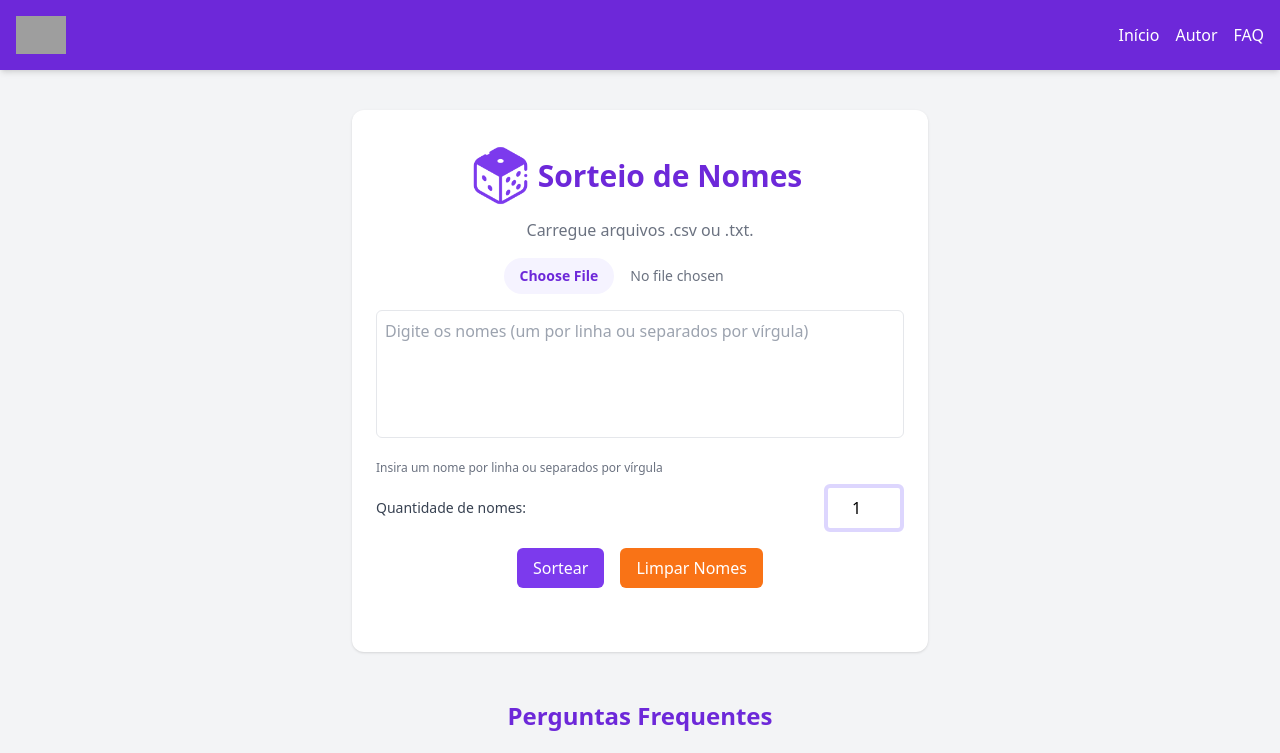
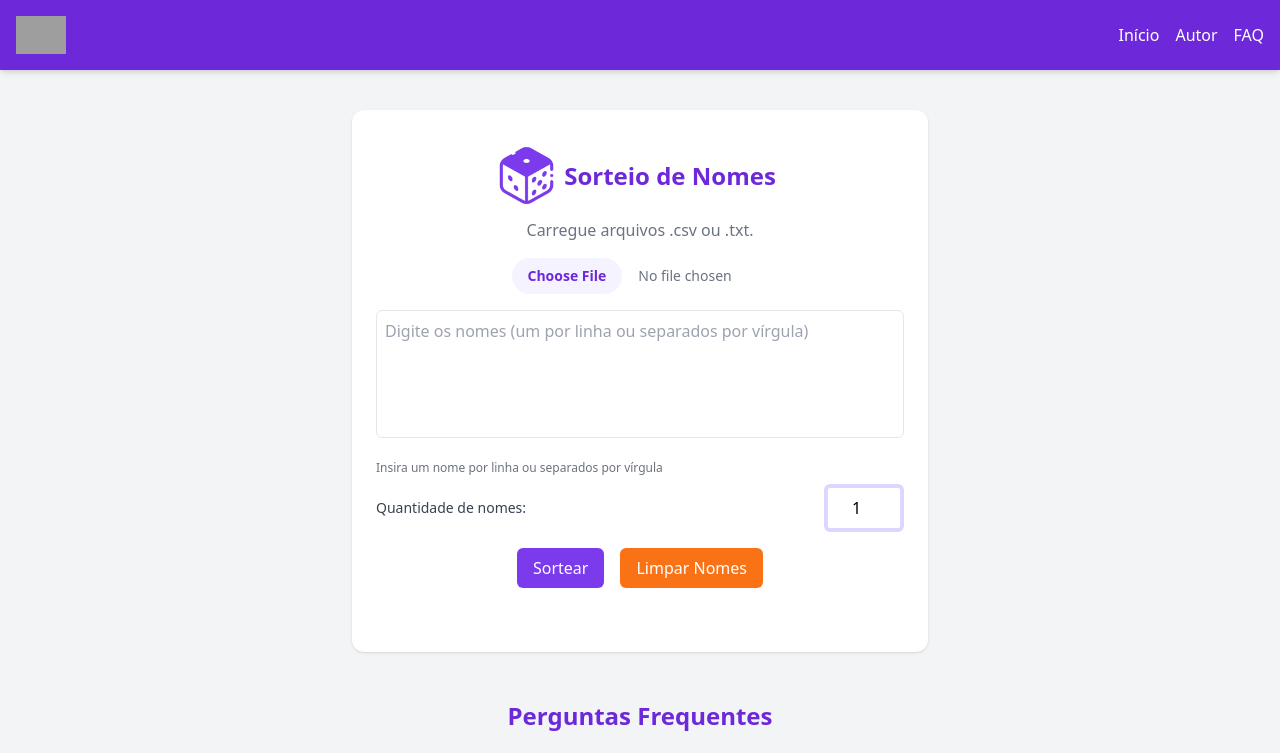
Before and after one commit to andrepfdev/sorteio-de-nomes, a plain HTML site: page index.html in a window 1280 px wide. Shown: the top 753 px of the page. Drawn offline with nearby package versions, Linux system fonts and the light colour scheme; grey boxes are pictures that could not be loaded.

```diff
--- a/index.html
+++ b/index.html
@@ -65,7 +65,7 @@
             <!-- Conteúdo existente do sorteador de nomes... (mantido do código original) -->
             <div class="flex justify-center items-center">
                 <img width="75" height="75" style="margin-left: -15px;" src="/img/logo.png"/>
-                <h1 class="text-3xl mt-6 text-violet-700 font-bold text-center mb-6 text-gray-600" id="page-title">Sorteio de Nomes</h1>
+                <h1 class="mt-6 text-violet-700 font-bold text-center mb-6 text-gray-600" id="page-title" style="font-size: 1.5rem;">Sorteio de Nomes</h1>
             </div>
             <h3 class="text-center text-gray-500 pb-4">Carregue arquivos .csv ou .txt.</h3>
 
@@ -83,9 +83,9 @@
                         file:bg-violet-50 file:text-violet-700
                         hover:file:bg-violet-100"
                 >
-                <span id="fileInfo" class="text-sm text-gray-600"></span>
+
             </div>
-
+            <span id="fileInfo" class="text-sm text-gray-600"></span>
             <label for="namesInput" class="sr-only"> Digite ou cole os nomes para sorteio</label>
             <textarea
                 id="namesInput"
```
